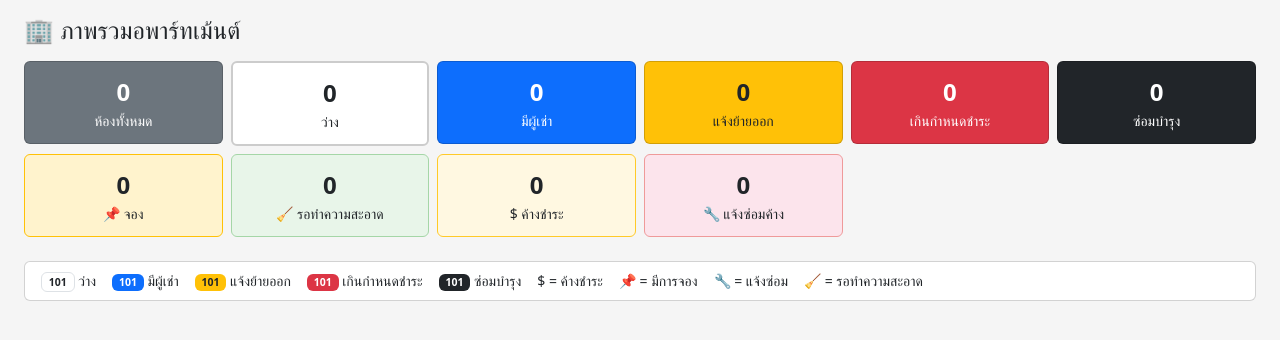
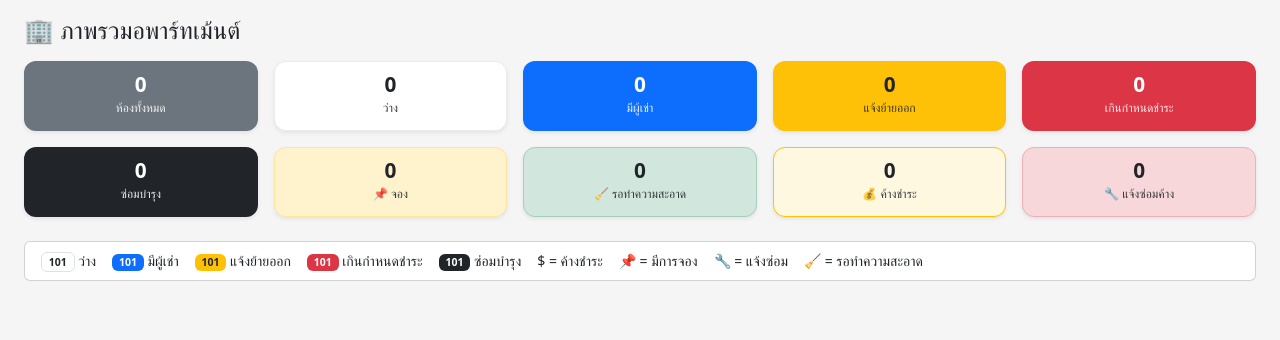
Before and after one commit to Mightycgm/ICT22667-Project, a Django app: page / in a window 1280 px wide. Shown: the part 96-436 px from the top of the page. Run offline with Django 5.2, Linux system fonts and the light colour scheme; the visitor is signed in with stand-in values (Sample User, id 1); data that the repository does not hold is empty.

Commit message:
เเก้ครั้งที่1

```diff
--- a/Apartment Management Project/apartment_project/apartment/templates/apartment/dashboard.html
+++ b/Apartment Management Project/apartment_project/apartment/templates/apartment/dashboard.html
@@ -3,105 +3,127 @@
 
 <h4 class="mb-3">🏢 ภาพรวมอพาร์ทเม้นต์</h4>
 
-<!-- Summary Cards — ตรงกับสีใน badge ทุกอัน -->
-<div class="row g-2 mb-4">
+<!-- Summary Cards (Compact and modern layout) -->
+<style>
+    .summary-card {
+        transition: transform 0.2s ease, box-shadow 0.2s ease;
+        border-radius: 12px;
+        min-height: 70px;
+    }
+    .summary-card:hover {
+        transform: translateY(-3px);
+        box-shadow: 0 4px 12px rgba(0,0,0,0.1) !important;
+    }
+    .summary-number {
+        font-size: 1.3rem;
+        font-weight: 700;
+        line-height: 1;
+    }
+    .summary-text {
+        font-size: 0.75rem;
+        opacity: 0.9;
+        margin-top: 4px;
+        font-weight: 500;
+    }
+</style>
 
+<div class="row row-cols-2 row-cols-md-5 g-3 mb-4">
     <!-- ห้องทั้งหมด -->
-    <div class="col-6 col-md-2">
-        <div class="card text-center py-2 bg-secondary text-white">
-            <div class="card-body p-1">
-                <div class="fs-4 fw-bold">{{ total_rooms }}</div>
-                <div class="small">ห้องทั้งหมด</div>
+    <div class="col">
+        <div class="card summary-card border-0 shadow-sm bg-secondary text-white h-100">
+            <div class="card-body p-2 d-flex flex-column align-items-center justify-content-center">
+                <div class="summary-number">{{ total_rooms }}</div>
+                <div class="summary-text">ห้องทั้งหมด</div>
             </div>
         </div>
     </div>
 
     <!-- ขาว = ว่าง -->
-    <div class="col-6 col-md-2">
-        <div class="card text-center py-2 border-2" style="background:#fff; border-color:#ccc;">
-            <div class="card-body p-1">
-                <div class="fs-4 fw-bold text-dark">{{ count_white }}</div>
-                <div class="small text-dark">ว่าง</div>
+    <div class="col">
+        <div class="card summary-card border border-light-subtle shadow-sm bg-white h-100">
+            <div class="card-body p-2 d-flex flex-column align-items-center justify-content-center text-dark">
+                <div class="summary-number">{{ count_white }}</div>
+                <div class="summary-text">ว่าง</div>
             </div>
         </div>
     </div>
 
     <!-- น้ำเงิน = มีผู้เช่า -->
-    <div class="col-6 col-md-2">
-        <div class="card text-center py-2 bg-primary text-white">
-            <div class="card-body p-1">
-                <div class="fs-4 fw-bold">{{ count_blue }}</div>
-                <div class="small">มีผู้เช่า</div>
+    <div class="col">
+        <div class="card summary-card border-0 shadow-sm bg-primary text-white h-100">
+            <div class="card-body p-2 d-flex flex-column align-items-center justify-content-center">
+                <div class="summary-number">{{ count_blue }}</div>
+                <div class="summary-text">มีผู้เช่า</div>
             </div>
         </div>
     </div>
 
     <!-- เหลือง = แจ้งย้ายออก -->
-    <div class="col-6 col-md-2">
-        <div class="card text-center py-2 bg-warning">
-            <div class="card-body p-1">
-                <div class="fs-4 fw-bold text-dark">{{ count_yellow }}</div>
-                <div class="small text-dark">แจ้งย้ายออก</div>
+    <div class="col">
+        <div class="card summary-card border-0 shadow-sm bg-warning text-dark h-100">
+            <div class="card-body p-2 d-flex flex-column align-items-center justify-content-center">
+                <div class="summary-number">{{ count_yellow }}</div>
+                <div class="summary-text">แจ้งย้ายออก</div>
             </div>
         </div>
     </div>
 
     <!-- แดง = เกินกำหนดชำระ -->
-    <div class="col-6 col-md-2">
-        <div class="card text-center py-2 bg-danger text-white">
-            <div class="card-body p-1">
-                <div class="fs-4 fw-bold">{{ count_red }}</div>
-                <div class="small">เกินกำหนดชำระ</div>
+    <div class="col">
+        <div class="card summary-card border-0 shadow-sm bg-danger text-white h-100">
+            <div class="card-body p-2 d-flex flex-column align-items-center justify-content-center">
+                <div class="summary-number">{{ count_red }}</div>
+                <div class="summary-text">เกินกำหนดชำระ</div>
             </div>
         </div>
     </div>
 
     <!-- ดำ = ซ่อมบำรุง -->
-    <div class="col-6 col-md-2">
-        <div class="card text-center py-2 bg-dark text-white">
-            <div class="card-body p-1">
-                <div class="fs-4 fw-bold">{{ count_black }}</div>
-                <div class="small">ซ่อมบำรุง</div>
+    <div class="col">
+        <div class="card summary-card border-0 shadow-sm bg-dark text-white h-100">
+            <div class="card-body p-2 d-flex flex-column align-items-center justify-content-center">
+                <div class="summary-number">{{ count_black }}</div>
+                <div class="summary-text">ซ่อมบำรุง</div>
             </div>
         </div>
     </div>
 
     <!-- 📌 จอง -->
-    <div class="col-6 col-md-2">
-        <div class="card text-center py-2" style="background:#fff3cd; border-color:#ffc107;">
-            <div class="card-body p-1">
-                <div class="fs-4 fw-bold text-dark">{{ count_pin }}</div>
-                <div class="small text-dark">📌 จอง</div>
+    <div class="col">
+        <div class="card summary-card border border-warning-subtle shadow-sm h-100" style="background-color: var(--bs-warning-bg-subtle);">
+            <div class="card-body p-2 d-flex flex-column align-items-center justify-content-center text-dark">
+                <div class="summary-number">{{ count_pin }}</div>
+                <div class="summary-text">📌 จอง</div>
             </div>
         </div>
     </div>
 
     <!-- 🧹 รอทำความสะอาด -->
-    <div class="col-6 col-md-2">
-        <div class="card text-center py-2" style="background:#e8f5e9; border-color:#a5d6a7;">
-            <div class="card-body p-1">
-                <div class="fs-4 fw-bold text-dark">{{ count_broom }}</div>
-                <div class="small text-dark">🧹 รอทำความสะอาด</div>
+    <div class="col">
+        <div class="card summary-card border border-success-subtle shadow-sm h-100" style="background-color: var(--bs-success-bg-subtle);">
+            <div class="card-body p-2 d-flex flex-column align-items-center justify-content-center text-dark">
+                <div class="summary-number">{{ count_broom }}</div>
+                <div class="summary-text">🧹 รอทำความสะอาด</div>
             </div>
         </div>
     </div>
 
     <!-- $ ค้างชำระ -->
-    <div class="col-6 col-md-2">
-        <div class="card text-center py-2" style="background:#fff8e1; border-color:#ffca28;">
-            <div class="card-body p-1">
-                <div class="fs-4 fw-bold text-dark">{{ count_unpaid }}</div>
-                <div class="small text-dark">$ ค้างชำระ</div>
+    <div class="col">
+        <div class="card summary-card border border-warning shadow-sm h-100" style="background-color: #fff8e1;">
+            <div class="card-body p-2 d-flex flex-column align-items-center justify-content-center text-dark">
+                <div class="summary-number">{{ count_unpaid }}</div>
+                <div class="summary-text">💰 ค้างชำระ</div>
             </div>
         </div>
     </div>
 
     <!-- 🔧 แจ้งซ่อมค้าง -->
-    <div class="col-6 col-md-2">
-        <div class="card text-center py-2" style="background:#fce4ec; border-color:#ef9a9a;">
-            <div class="card-body p-1">
-                <div class="fs-4 fw-bold text-dark">{{ count_repair }}</div>
-                <div class="small text-dark">🔧 แจ้งซ่อมค้าง</div>
+    <div class="col">
+        <div class="card summary-card border border-danger-subtle shadow-sm h-100" style="background-color: var(--bs-danger-bg-subtle);">
+            <div class="card-body p-2 d-flex flex-column align-items-center justify-content-center text-dark">
+                <div class="summary-number">{{ count_repair }}</div>
+                <div class="summary-text">🔧 แจ้งซ่อมค้าง</div>
             </div>
         </div>
     </div>
```
